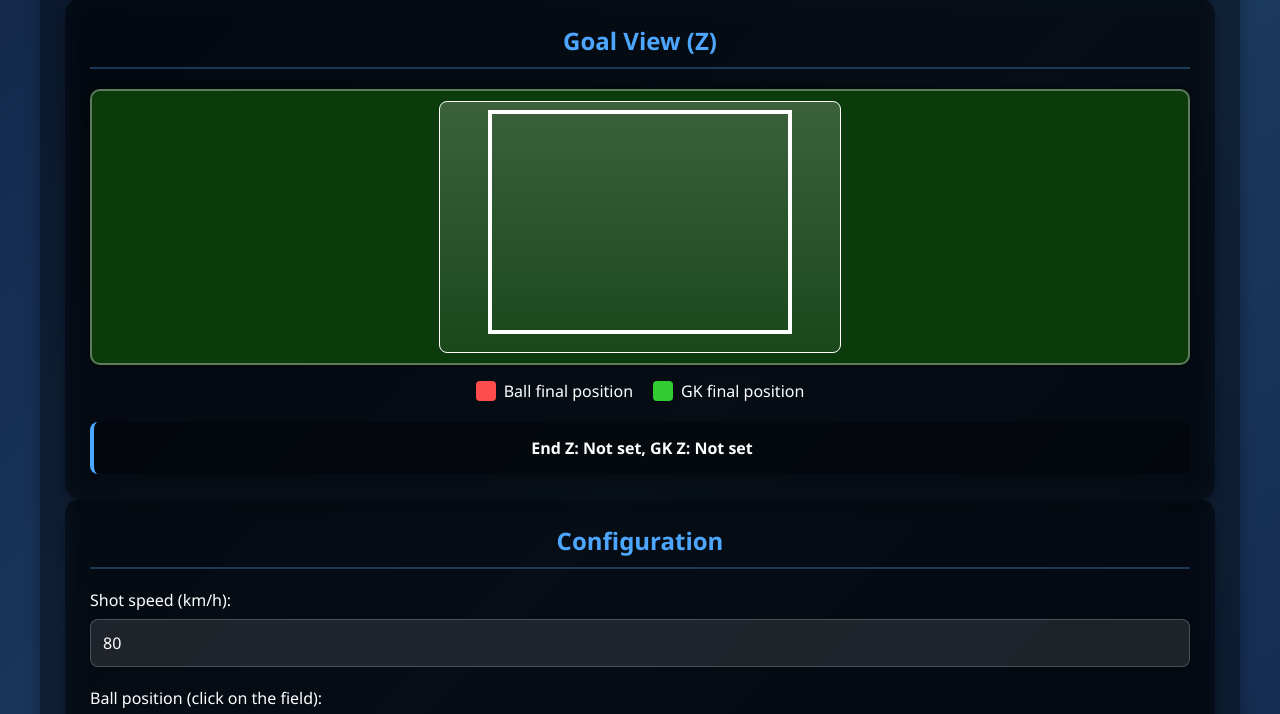
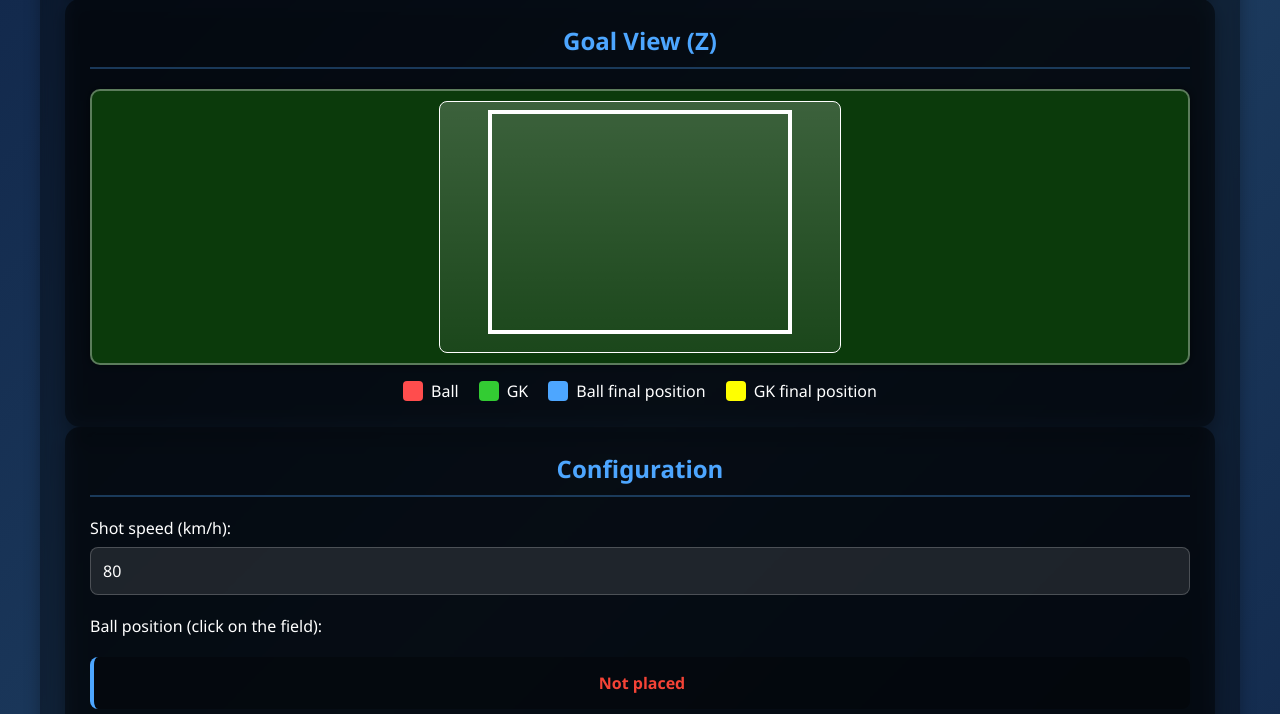
Before and after one commit to miguelnc200/xGOT-web, a Flask app: page / in a window 1280 px wide. Shown: the part 887-1601 px from the top of the page. Run offline with Flask 3, Linux system fonts and the light colour scheme.

Commit message:
Update index.html

```diff
--- a/templates/index.html
+++ b/templates/index.html
@@ -299,14 +299,21 @@
                 <div class="legend">
                     <div class="legend-item">
                         <div class="color-box" style="background-color: #ff4d4d;"></div>
+                        <span>Ball</span>
+                    </div>
+                    <div class="legend-item">
+                        <div class="color-box" style="background-color: #33cc33;"></div>
+                        <span>GK</span>
+                    </div>
+                    <div class="legend-item">
+                        <div class="color-box" style="background-color: #4da6ff;"></div>
                         <span>Ball final position</span>
                     </div>
                     <div class="legend-item">
-                        <div class="color-box" style="background-color: #33cc33;"></div>
+                        <div class="color-box" style="background-color: #ffff00;"></div>
                         <span>GK final position</span>
                     </div>
                 </div>
-                <div class="status" id="zStatus">End Z: Not set, GK Z: Not set</div>
             </div>
 
             <div class="panel">
@@ -384,9 +391,13 @@
         let endPosition = null;
         let state = 'ball'; // ball -> goalkeeper -> players
         let shotZ = null;
+        let fshotZ =null;
+        let fshotZ_x = null;
         let shotZ_x = null;
         let gkZ = null;
         let gkZ_x = null;
+        let fgkZ = null;
+        let fgkZ_x = null;
 
         // Initialize field
         drawField();
@@ -529,6 +540,10 @@
             shotZ_x = null;
             gkZ = null;
             gkZ_x = null;
+            fshotZ = null;
+            fshotZ_x = null;
+            fgkZ = null;
+            fgkZ_x = null;
             state = 'ball';
             xsitValue.textContent = "0.00";
             xsitValue.style.color = "#4da6ff";
@@ -704,20 +719,26 @@
                     shotZ = z;
                     shotZ_x = x;
                     zClickState = 'gk';
-                } else {
+                }
+                if (zClickState === 'gk'){
                     gkZ = z;
                     gkZ_x = x;
+                    zClickState = 'shotf';
+                }
+                if (zClickState === 'fshot') {
+                    fshotZ = z;
+                    fshotZ_x = x;
+                    zClickState = 'gk';
+                }
+                if (zClickState === 'fgk'){
+                    fgkZ = z;
+                    fgkZ_x = x;
                     zClickState = 'shot';
                 }
 
                 drawGoalCanvas();
                 updateZStatus();
             });
-
-            function updateZStatus() {
-                const format = val => val !== null ? val.toFixed(2) + ' m' : 'Not set';
-                zStatus.textContent = `End Z: ${format(shotZ)}, GK Z: ${format(gkZ)}`;
-            }
 
             function drawGoalCanvas() {
                 goalCtx.clearRect(0, 0, goalCanvas.width, goalCanvas.height);
@@ -741,6 +762,22 @@
                     goalCtx.fillStyle = '#33cc33';
                     goalCtx.fill();
                 }
+                if (fshotZ !== null) {
+                    const y = goalCanvas.height - (fshotZ / 2.44) * goalCanvas.height;
+                    const x = goalCanvas.width - (fshotZ / 2.44) * goalCanvas.width;
+                    goalCtx.beginPath();
+                    goalCtx.arc(fshotZ_x, y, 6, 0, Math.PI * 2);
+                    goalCtx.fillStyle = '#ff4d4d';
+                    goalCtx.fill();
+                }
+
+                if (fgkZ !== null) {
+                    const y = goalCanvas.height - (fgkZ / 2.44) * goalCanvas.height;
+                    goalCtx.beginPath();
+                    goalCtx.arc(fgkZ_x, y, 6, 0, Math.PI * 2);
+                    goalCtx.fillStyle = '#33cc33';
+                    goalCtx.fill();
+                }
             }
 
             drawGoalCanvas();
```
